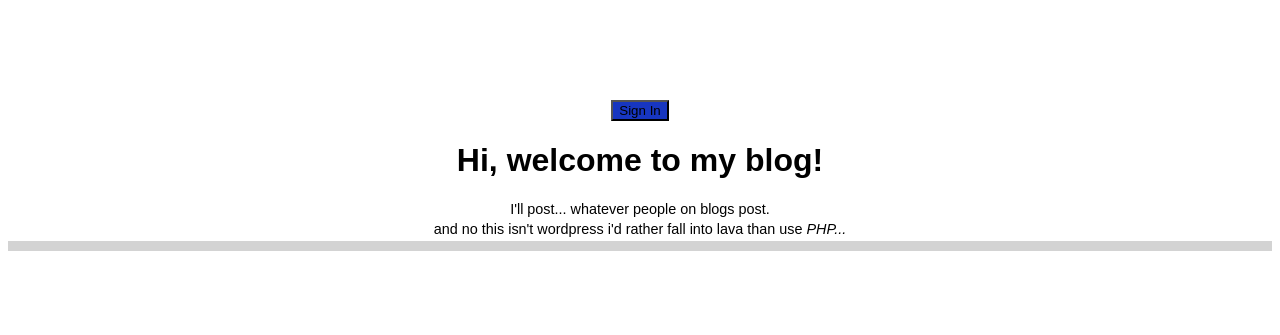
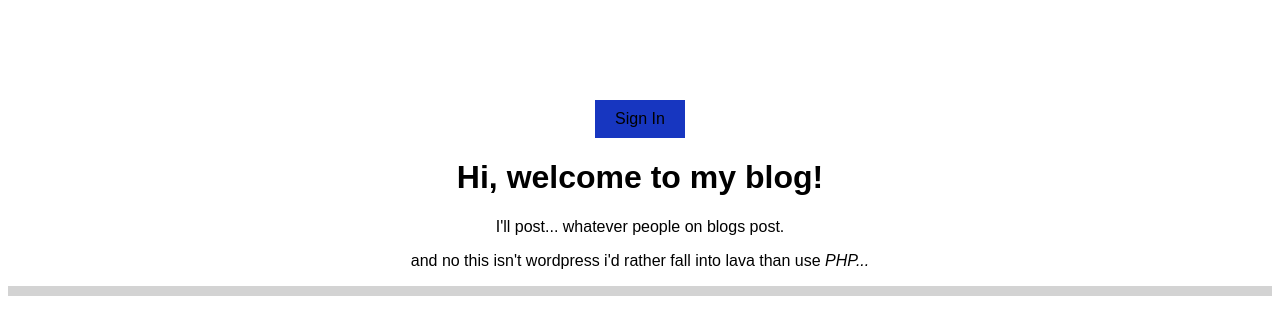
Before and after one commit to superhenryman/Blog, a Flask app: page / in a window 1280 px wide. Shown: the top 335 px of the page. Run offline with Flask 3, Linux system fonts and the light colour scheme; the visitor is signed in with stand-in values (Sample User, id 1); data that the repository does not hold is empty; some libraries are stand-ins or nearby versions.

Commit message:
what about now

```diff
--- a/static/style.css
+++ b/static/style.css
@@ -2,20 +2,31 @@
     font-family: Arial, Helvetica, sans-serif;
     text-align: center;
     margin-top: 100px;
-    /*i tried making my own font, got stuck behind a paywall :(*/
+    /* i tried making my own font, got stuck behind a paywall :( */
 }
 
 #login {
     background-color: rgb(23, 54, 192);
     color: black;
+    padding: 10px 20px;
+    border: none;
+    cursor: pointer;
+    font-size: 16px;
 }
+
 .post {
     background: white;
+    padding: 10px;
+    margin: 10px;
+    border-radius: 8px;
+    box-shadow: 0 2px 5px rgba(0,0,0,0.2);
 }
-.post > h2, p {
+
+.post > h2, .post > p {
     margin: 4px;
     font-size: 90%;
 }
+
 .blogposts {
     margin: 0px;
     padding: 5px;
```
